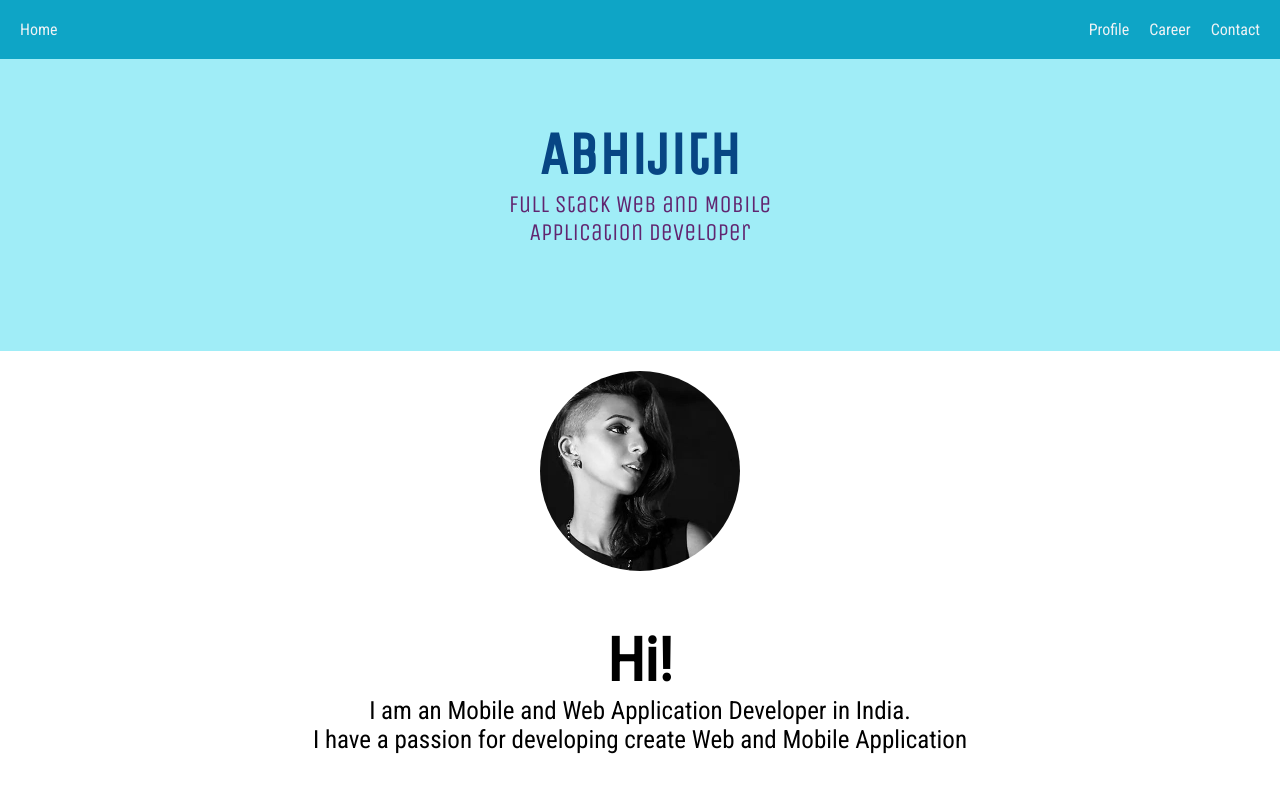
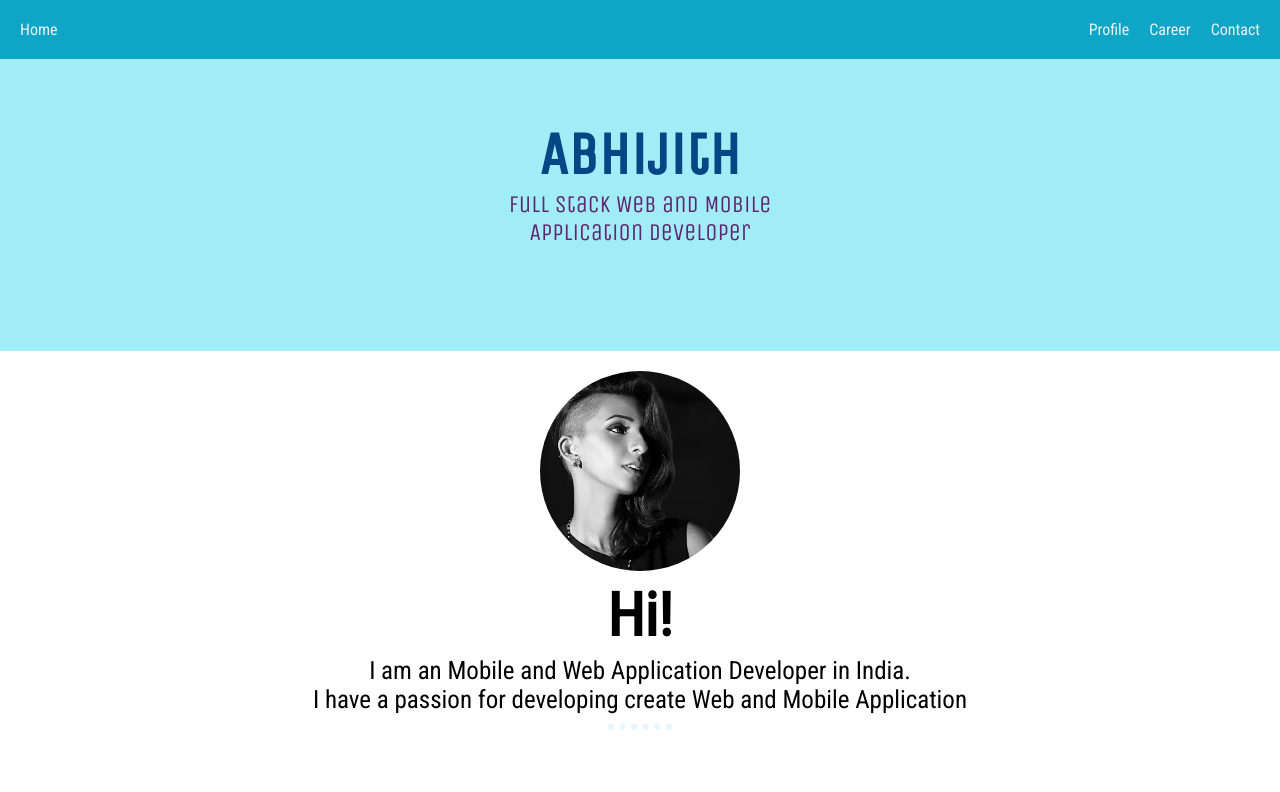
Before and after one commit to abhijithofficial/profile-dev, a plain HTML site: page index.html in a window 1280 px wide. Drawn offline with nearby package versions, Linux system fonts and the light colour scheme.

Commit message:
modified main-profile

```diff
--- a/css/masters.css
+++ b/css/masters.css
@@ -30,7 +30,7 @@ hr{
  border: dotted #e6f5ff 6px;
  border-bottom: none;
  width: 4%;
- margin: 0px auto;
+ margin: 10px auto;
 
 }
 
@@ -74,13 +74,13 @@ ul{
 
 }
 .main-profile{
-  margin-top: 20px;
+  padding-top: 20px;
   font-family: 'Roboto Condensed', sans-serif;
 
 }
 .main-profile h1{
 
-    padding-top: 10px;
+    margin: 5px;
 }
 .main-profile p{
     font-size: 25px;
--- a/index.html
+++ b/index.html
@@ -51,6 +51,9 @@
             <p>I am an Mobile and Web Application Developer in India.<br>I have a passion for developing create Web and Mobile Application</p>
           </div>
 
+            <hr>
+
+
         </div>
 
         </center>
```
